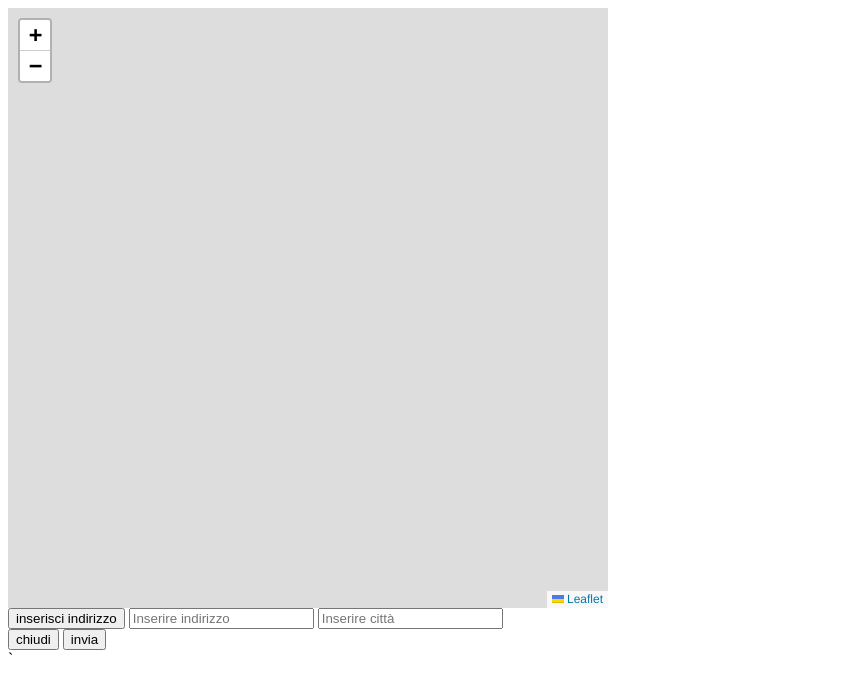
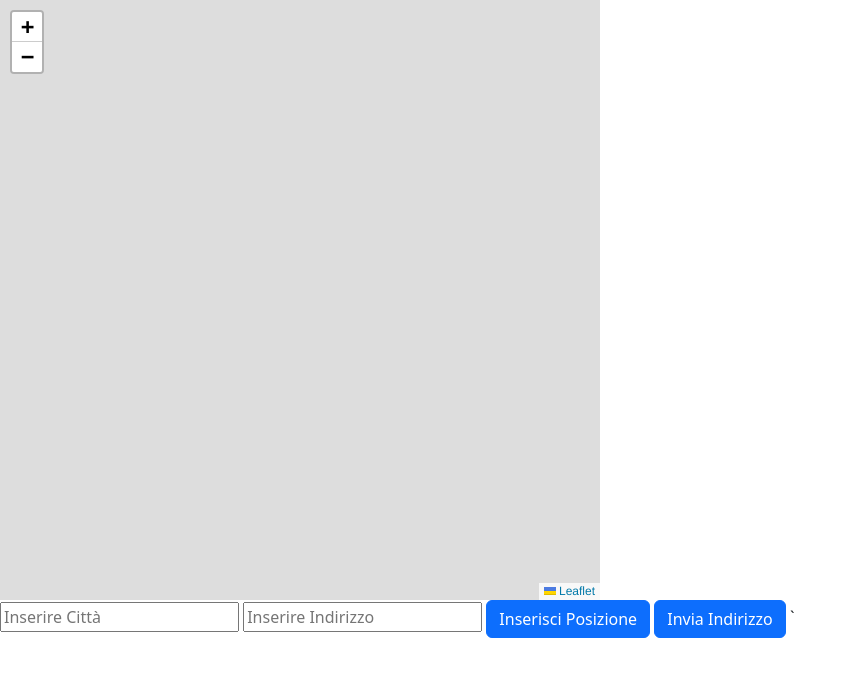
Before and after one commit to Emanuele2336/-5C_MeregalliDiDonnaMarra_Mappe, a plain HTML site: page index.html in a window 1280 px wide. Shown: the whole page, without its empty margins (0-857 px from the left). Drawn offline with nearby package versions, Linux system fonts and the light colour scheme; no server answers.

Commit message:
inserimento di bootstrap, aggiunta template, da aggiungere il pop up

```diff
--- a/index.html
+++ b/index.html
@@ -9,21 +9,17 @@
      <style>
       #map { width: 600px; height: 600px; }
      </style>
-  </head>
-  <body>
+    <link href="https://cdn.jsdelivr.net/npm/bootstrap@5.3.3/dist/css/bootstrap.min.css" rel="stylesheet" integrity="sha384-QWTKZyjpPEjISv5WaRU9OFeRpok6YctnYmDr5pNlyT2bRjXh0JMhjY6hW+ALEwIH" crossorigin="anonymous">  </head>
+    <script src="https://cdn.jsdelivr.net/npm/bootstrap@5.3.3/dist/js/bootstrap.bundle.min.js" integrity="sha384-YvpcrYf0tY3lHB60NNkmXc5s9fDVZLESaAA55NDzOxhy9GkcIdslK1eN7N6jIeHz" crossorigin="anonymous"></script>
+    <body>
     <div id="map"></div>
     <script src="https://unpkg.com/leaflet@1.9.4/dist/leaflet.js"
     integrity="sha256-20nQCchB9co0qIjJZRGuk2/Z9VM+kNiyxNV1lvTlZBo="
     crossorigin=""></script>
-    <button type="button" class="btn btn-primary" data-bs-toggle="modal" data-bs-target="#exampleModal">
-      inserisci indirizzo
-    </button>
-            <input id="idIndirizzo" type="text" placeholder="Inserire indirizzo">
-            <input id="indirizzoCitta" type="text" placeholder="Inserire città">
-          </div>
-          <div class="modal-footer">
-            <button type="button" class="btn btn-secondary" data-bs-dismiss="modal">chiudi</button>
-            <button id="prenotaButton" type="button" class="btn btn-primary">invia</button>
+    <input id="indirizzoCitta" type="text" placeholder="Inserire Città">
+    <input id="idIndirizzo" type="text" placeholder="Inserire Indirizzo">
+    <button id="popup" type="button" class="btn btn-primary">Inserisci Posizione</button>
+    <button id="prenotaButton" type="button" class="btn btn-primary">Invia Indirizzo</button>
           </div>
         </div>
       </div>
--- a/index.js
+++ b/index.js
@@ -2,11 +2,28 @@ import { generateMap } from "./map.js";
 import { fetchComponent } from "./fetch.js";
 
 const apiTokenLocation = "pk.215a9e370a8ded2ada287a67d2b90aaf"
-const btnInserisciIndirizzo=document.querySelector("btn btn-primary");//bottone che fa apparire il pop up
-const btnChiudi=document.querySelector("btn btn-secondary")//bottone per chiudere il pop up
 const btnInvia=document.querySelector("#prenotaButton")//bottone per inviare l'indirizzo
-const indirizzo=document.getElementById("idIndirizzo");//campo i testo dove inserire l'indirizzo
-const cittaInserimento=document.getElementById("indirizzoCitta");
+const indirizzo=document.querySelector("#idIndirizzo");//campo i testo dove inserire l'indirizzo
+const popup=document.getElementById("popup");//campo i testo dove inserire l'indirizzo
+const cittaInserimento=document.querySelector("#indirizzoCitta");
+let template=`
+<div class="modal fade" id="staticBackdrop" data-bs-backdrop="static" data-bs-keyboard="false" tabindex="-1" aria-labelledby="staticBackdropLabel" aria-hidden="true">
+  <div class="modal-dialog">
+    <div class="modal-content">
+      <div class="modal-header">
+        <h1 class="modal-title fs-5" id="staticBackdropLabel">Modal title</h1>
+        <button type="button" class="btn-close" data-bs-dismiss="modal" aria-label="Close"></button>
+      </div>
+      <div class="modal-body">
+        ...
+      </div>
+      <div class="modal-footer">
+        <button type="button" class="btn btn-secondary" data-bs-dismiss="modal">Close</button>
+        <button type="button" class="btn btn-primary">Understood</button>
+      </div>
+    </div>
+  </div>
+</div>`
 let map = generateMap();
 let fetchC = fetchComponent();
 fetchC.build("cb6e2971-c0e8-4b36-99a3-4792429bab2f");
```
